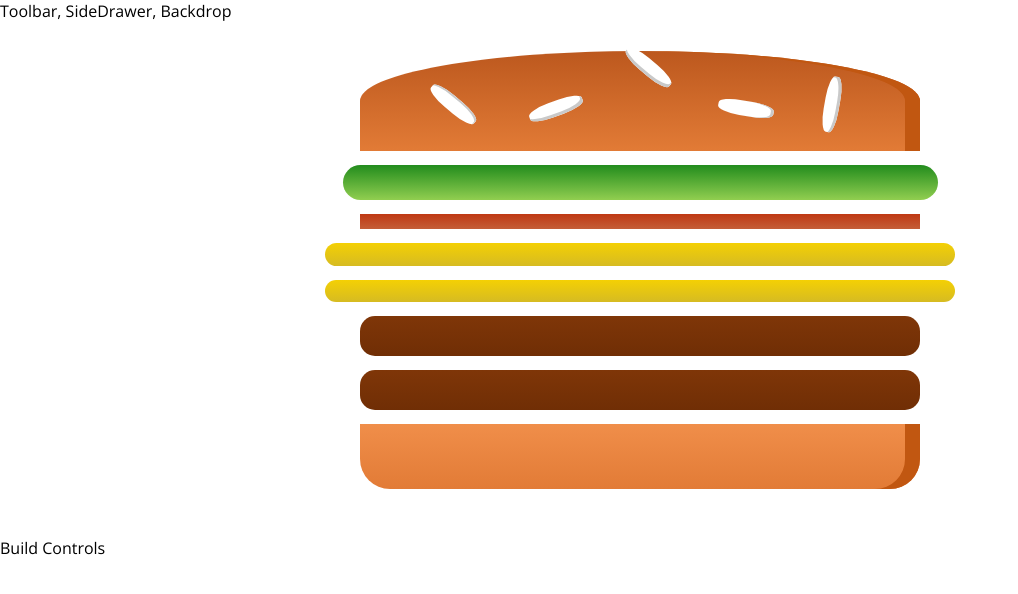
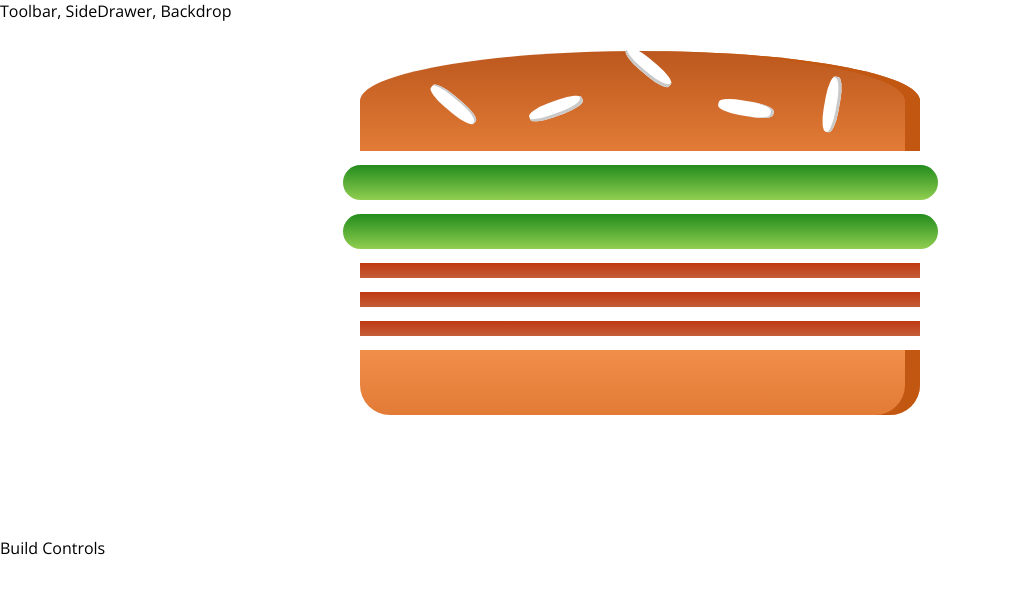
Before and after one commit to deep005/burger_builder, a React app: page / in a window 1280 px wide. Shown: the top 594 px of the page, without its empty margins (0-1018 px from the left). Built offline with nearby package versions, Linux system fonts and the light colour scheme.

Commit message:
displaying error message in ase of no ingredients

```diff
--- a/src/components/Burger/Burger.js
+++ b/src/components/Burger/Burger.js
@@ -10,10 +10,15 @@ const burger = (props) => {
                 return <BurgerIngredient key={igKey + i} type={igKey} />
             })
         })
+        //flattening the array to find out if not elements are passed down so that we can show an error message
+        .reduce((arr, el)=>{
+            return arr.concat(el);
+        }, []);
+        console.log(transformedIngredients)
     return(
         <div className={classes.Burger}>
             <BurgerIngredient type="bread-top" />
-            {transformedIngredients}
+                {transformedIngredients.length? transformedIngredients: 'Please add ingredients to your burger.'}
             <BurgerIngredient type="bread-bottom" />
         </div>
     );
--- a/src/containers/burger-builder/burgerBuilder.js
+++ b/src/containers/burger-builder/burgerBuilder.js
@@ -8,10 +8,10 @@ class BurgerBuilder extends Component {
     }*/
     state={
         ingredients: {
-            salad: 1,
-            bacon: 1,
-            cheese: 2,
-            meat:2
+            salad: 2,
+            bacon: 3,
+            cheese: 0,
+            meat:0
         }
     }
     render(){
```
